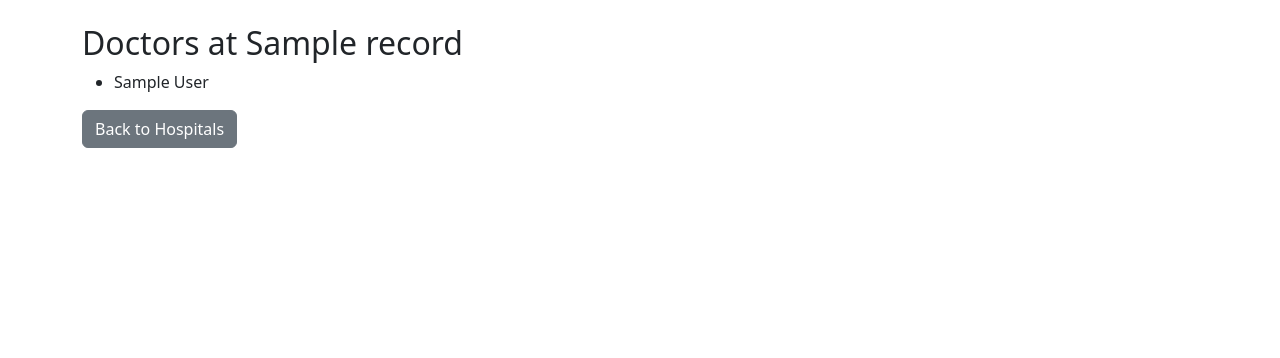
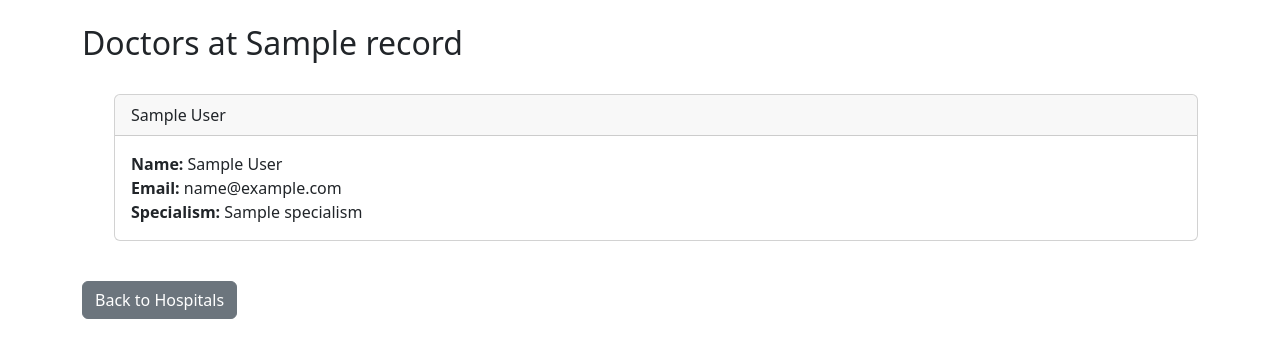
Before and after one commit to crawftie/Django-CRM, a Django app: page /list_doctors_by_hospital/1/ in a window 1280 px wide. Shown: the part 56-414 px from the top of the page. Run offline with Django 4.2, Linux system fonts and the light colour scheme; a user stored in the database is signed in; tables that the repository leaves empty hold one stand-in row (values such as "Sample post").

Commit message:
Added Hospitals, Doctors and Specialisms update and deletion for admins

```diff
--- a/website/templates/list_doctors.html
+++ b/website/templates/list_doctors.html
@@ -32,7 +32,7 @@
             <td>{{ doctor.doctor_first_name }} {{ doctor.doctor_last_name }}</td>
             <td>{{ doctor.doctor_email_address }} </td>
             <td>{{ doctor.doctor_specialism }} </td>
-            <td><a href="{% url 'record_doctor' doctor.id %}">{{ doctor.id }}</a></td>
+            <td><a href="{% url 'record_doctor' doctor.id %}">View Details</a></td>
         </tr>
     {% endfor %}
 {% endif %}
--- a/website/templates/list_doctors_by_hospital.html
+++ b/website/templates/list_doctors_by_hospital.html
@@ -6,9 +6,33 @@
 
 <ul>
     {% for doctor in doctors %}
-        <li>{{ doctor.doctor_first_name }} {{ doctor.doctor_last_name }}</li>
+    <br>
+        <div class="card">
+            <div class="card-header">
+                {{ doctor.doctor_first_name }} {{ doctor.doctor_last_name }}
+            </div>
+            <div class="card-body">
+              <p class="card-text">
+                <strong>Name: </strong>{{ doctor.doctor_first_name }} {{ doctor.doctor_last_name }}<br/>
+                <strong>Email: </strong>{{ doctor.doctor_email_address }}<br/>
+                <strong>Specialism: </strong>{{ doctor.doctor_specialism }}<br/>
+              </p>
+            </div>
+        </div>
+    <br/>
     {% empty %}
-        <li>No doctors found for this hospital.</li>
+    <br>
+        <div class="card">
+            <div class="card-header">
+                There are no Doctors at this Hospital.
+            </div>
+            <div class="card-body">
+              <p class="card-text">
+                <strong>Error: </strong> There are no Doctors at this hospital. <br/>
+              </p>
+            </div>
+        </div>
+    <br/>
     {% endfor %}
 </ul>
 
--- a/website/templates/list_hospitals.html
+++ b/website/templates/list_hospitals.html
@@ -25,6 +25,7 @@
         <th scope="col">Email Address</th>
         <th scope="col">Phone Number</th>
         <th scope="col">Doctors</th>
+        <th scope="col">Hospital Details</th>
       </tr>
     </thead>
     <tbody>
@@ -39,6 +40,9 @@
             <td>
                 <a href="{% url 'list_doctors_by_hospital' hospital.id %}">View Doctors</a>
             </td>
+            <td>
+                <a href="{% url 'record_hospital' hospital.id %}">View Details</a>
+            </td>
         </tr>
     {% endfor %}
 {% endif %}
--- a/website/templates/list_specialisms.html
+++ b/website/templates/list_specialisms.html
@@ -21,6 +21,7 @@
       <tr>
         <th scope="col">Specialism</th>
         <th scope="col">Description</th>
+        <th scope="col">Details</th>
       </tr>
     </thead>
     <tbody>
@@ -29,6 +30,9 @@
             <tr>
                 <td>{{ specialism.specialism_name }} </td>
                 <td>{{ specialism.specialism_description }} </td>
+                <td>
+                    <a href="{% url 'record_specialism' specialism.id %}">View Details</a>
+                </td>
             </tr>
         {% endfor %}
     {% endif %}
--- a/website/templates/record_doctor.html
+++ b/website/templates/record_doctor.html
@@ -16,4 +16,8 @@
   </div>
 <br>
   <a href="{% url 'list_doctors' %}" class ="btn btn-secondary">Back</a>
+
+  <a href="{% url 'delete_doctor' record_doctor.id %}" class ="btn btn-danger">Delete</a>
+
+  <a href="{% url 'update_doctor' record_doctor.id %}" class ="btn btn-danger">Update</a>
 {% endblock %}
--- a/website/templates/record_hospital.html
+++ b/website/templates/record_hospital.html
@@ -21,4 +21,8 @@
   </div>
 <br/>
   <a href="{% url 'list_hospitals' %}" class ="btn btn-secondary">Back</a>
+
+  <a href="{% url 'delete_hospital' record_hospital.id %}" class ="btn btn-danger">Delete</a>
+
+  <a href="{% url 'update_hospital' record_hospital.id %}" class ="btn btn-danger">Update</a>
 {% endblock %}
--- a/website/urls.py
+++ b/website/urls.py
@@ -20,4 +20,10 @@ urlpatterns = [
     path('record_hospital/<int:pk>', views.record_hospital, name='record_hospital'),
     path('record_specialism/<int:pk>', views.record_specialism, name='record_specialism'),
     path('list_doctors_by_hospital/<int:hospital_id>/', views.list_doctors_by_hospital, name='list_doctors_by_hospital'),
+    path('update_specialism/<int:pk>', views.update_specialism, name='update_specialism'),
+    path('update_doctor/<int:pk>', views.update_doctor, name='update_doctor'),
+    path('update_hospital/<int:pk>', views.update_hospital, name='update_hospital'),
+    path('delete_hospital/<int:pk>', views.delete_hospital, name='delete_hospital'),
+    path('delete_doctor/<int:pk>', views.delete_doctor, name='delete_doctor'),
+    path('delete_specialism/<int:pk>', views.delete_specialism, name='delete_specialism'),
 ]
--- a/website/views.py
+++ b/website/views.py
@@ -170,12 +170,71 @@ def list_doctors_by_hospital(request, hospital_id):
             doctors = hospital.hospital_doctors.all()
             return render(request, 'list_doctors_by_hospital.html', {'hospital': hospital, 'doctors':doctors})
 
-def list_doctors_by_hospitalws(request, hospital_id):
-    try:
-        hospital_id = int(hospital_id)  # Convert to integer
-    except ValueError:
-        return render(request, 'error_page.html', {'message': 'Invalid hospital ID'})
+def update_specialism(request, pk):
+	if request.user.is_authenticated:
+		current_specialism_record = Doctor_Specialism.objects.get(id=pk)
+		form = AddSpecialismRecordForm(request.POST or None, instance=current_specialism_record)
+		if form.is_valid():
+			form.save()
+			messages.success(request, "Specialism Record has been updated")
+			return redirect('home')
+		return render(request, 'update_specialism.html', {'form':form})
+	else:
+		messages.success(request, "You have to be logged in")
+		return redirect('home')
 
-    hospital = get_object_or_404(Hospital_Record, pk=hospital_id)
-    doctors = hospital.hospital_doctors.all()
-    return render(request, 'list_doctors_by_hospital.html', {'hospital': hospital, 'doctors': doctors})
+def update_hospital(request, pk):
+	if request.user.is_authenticated:
+		current_specialism_record = Hospital_Record.objects.get(id=pk)
+		form = AddHospitalRecordForm(request.POST or None, instance=current_specialism_record)
+		if form.is_valid():
+			form.save()
+			messages.success(request, "Hospital Record has been updated")
+			return redirect('home')
+		return render(request, 'update_hospital.html', {'form':form})
+	else:
+		messages.success(request, "You have to be logged in")
+		return redirect('home')
+
+def update_doctor(request, pk):
+	if request.user.is_authenticated:
+		current_specialism_record = Doctor_Record.objects.get(id=pk)
+		form = AddDoctorRecordForm(request.POST or None, instance=current_specialism_record)
+		if form.is_valid():
+			form.save()
+			messages.success(request, "Doctor Record has been updated")
+			return redirect('home')
+		return render(request, 'update_doctor.html', {'form':form})
+	else:
+		messages.success(request, "You have to be logged in")
+		return redirect('home')
+
+def delete_specialism(request, pk):
+	if request.user.is_authenticated and request.user.is_superuser:
+		delete_specialism = Doctor_Specialism.objects.get(id=pk)
+		delete_specialism.delete()
+		messages.success(request, "You have deleted this Specialism")
+		return redirect('home')
+	else:
+		messages.success(request, "You have to be logged in to delete this")
+		return redirect('home')
+
+def delete_hospital(request, pk):
+	if request.user.is_authenticated and request.user.is_superuser:
+		delete_hospital = Hospital_Record.objects.get(id=pk)
+		delete_hospital.delete()
+		messages.success(request, "You have deleted this Hospital")
+		return redirect('home')
+	else:
+		messages.success(request, "You have to be an admin in to delete this")
+		return redirect('home')
+
+def delete_doctor(request, pk):
+	if request.user.is_authenticated and request.user.is_superuser:
+		delete_doctor = Doctor_Record.objects.get(id=pk)
+		delete_doctor.delete()
+		messages.success(request, "You have deleted this Doctor")
+		return redirect('home')
+	else:
+		messages.success(request, "You have to be logged in to delete this")
+		return redirect('home')
```
Also changed, not shown: website/Forms.py (+9 -5 lines), website/templates/record_specialism.html (+24 -0 lines), website/templates/update_doctor.html (added, +16 -0 lines), website/templates/update_hospital.html (added, +16 -0 lines), website/templates/update_specialism.html (added, +16 -0 lines).
